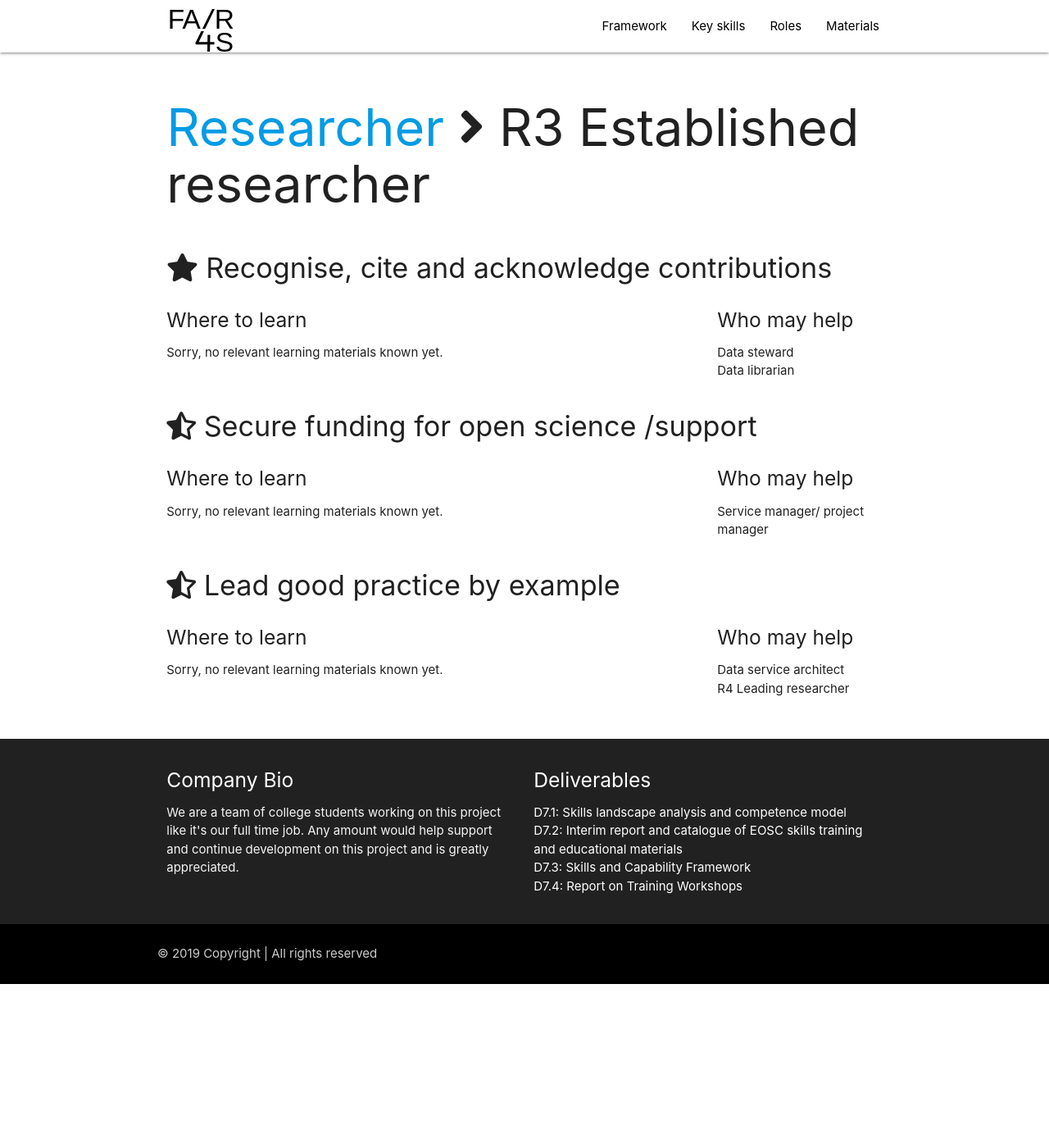
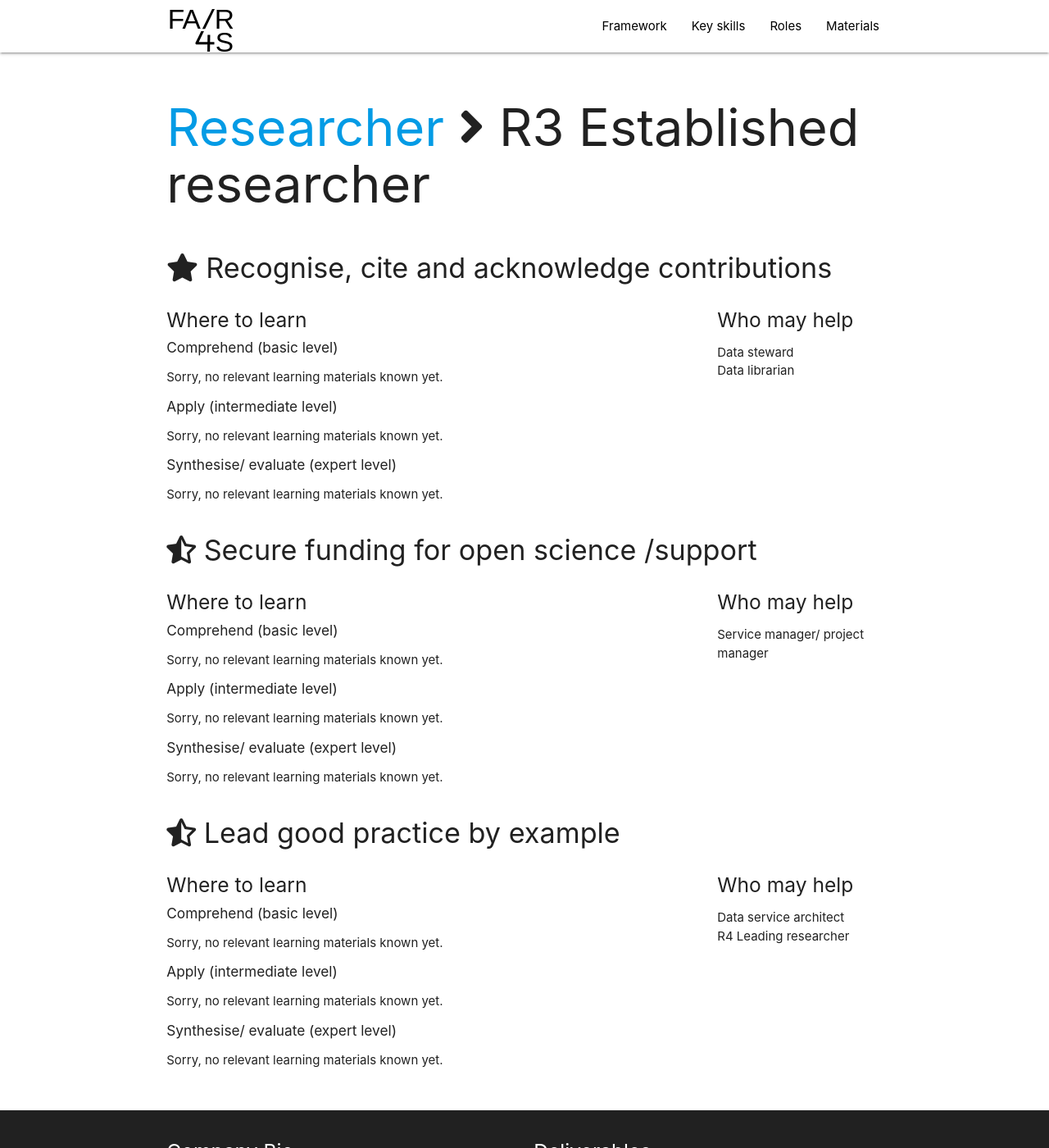
Before and after one commit to EOSC-FAIR4S/eosc-fair4s.github.io, a Jekyll site: the page built from _roles/researcher/r3.md, in a window 1280 px wide and 1400 px high. Shown: the whole window at 82% size. Built offline with Jekyll 4.4.1, drawn with Linux system fonts in a browser that asks for light colours; nearby versions of some CDN libraries.

Commit message:
adapted layout to include each level per keyskill listing materials

```diff
--- a/_layouts/role.html
+++ b/_layouts/role.html
@@ -24,15 +24,18 @@ layout: default
 
 			<div class="col s12 m9">
 				<h5>Where to learn</h5>
+				{% assign levels = "basic,intermediate,expert" | split: "," %}
+				{% for level in levels %}
 					{% assign material_found = false %}
+					<h6>{{ site.data.levels[level].title | capitalize }}</h6>
 					{% for material in site.materials %}
 						{% for skill in material.skills %}
-						{% if skill.name == mapping.keyskill and site.data.levels[skill.level].value >= site.data.levels[mapping.level].value %}
+							{% if skill.name == mapping.keyskill and skill.level == level %}
 								{% if material_found == false %}
 									<div class="collection">
 								{% endif %}
 								{% assign material_found = true %}
-							<a href="{{ material.url }}" class="collection-item">{{ material.title }}</a>
+								<a href="{{ material.url }}"  class="collection-item">{{ material.title }}</a>
 							{% endif %}
 						{% endfor %}
 					{% endfor %}
@@ -41,6 +44,7 @@ layout: default
 					{% else %}
 						</div>
 					{% endif %}
+				{% endfor %}
 			</div>
 
 			<div class="col s12 m3">
```
Lines whose indentation alone changed are shown as unchanged.
